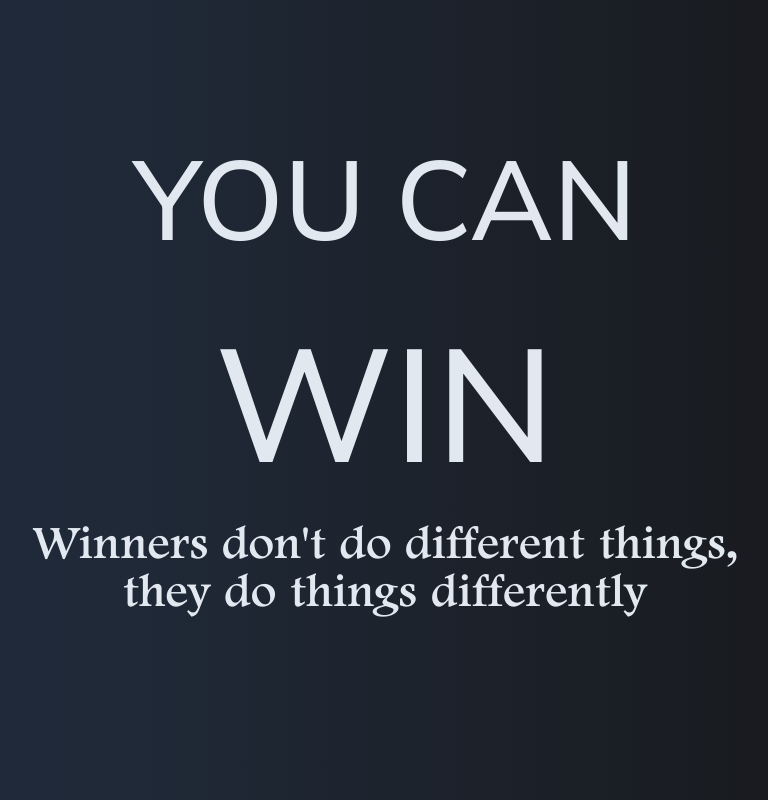
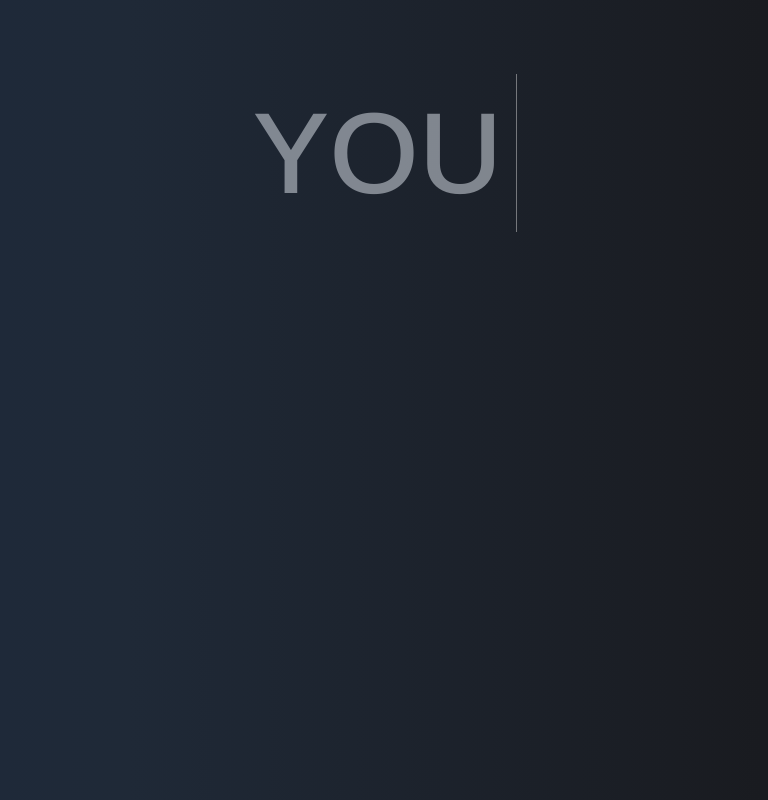
Before and after one commit to saisashreek5thdt/shiv-khera-reading-book, a Next.js app: page / in a window 1280 px wide. Shown: the whole page, without its empty margins (255-1023 px from the left). Built offline with nearby package versions, Linux system fonts and the light colour scheme.

Commit message:
Welcome Page Animation Added

```diff
--- /dev/null
+++ b/app/animationWelcome.css
@@ -0,0 +1,137 @@
+.textType1 {
+  overflow: hidden;
+  white-space: nowrap;
+  animation: typewriter1 8s steps(100) 0.5s 1 normal both,
+    cursorblink 0.5s infinite;
+}
+
+.textType2 {
+  overflow: hidden;
+  white-space: nowrap;
+  animation: typewriter2 8s steps(100) 0.5s 1 normal both,
+    cursorblink 0.5s infinite;
+}
+
+.textType3 {
+  overflow: hidden;
+  white-space: nowrap;
+  animation: typewriter3 8s steps(180) 0.5s 1 normal both,
+    cursorblink 0.5s infinite;
+}
+
+.textType4 {
+  overflow: hidden;
+  white-space: nowrap;
+  animation: typewriter4 8s steps(100) 0.5s 1 normal both,
+    cursorblink 0.5s infinite;
+}
+
+@keyframes typewriter1 {
+  0% {
+    opacity: 0;
+  }
+  25% {
+    opacity: 0.2;
+  }
+  50% {
+    opacity: 0.5;
+  }
+  80% {
+    opacity: 0.8;
+  }
+  100% {
+    opacity: 1;
+  }
+  from {
+    width: 0;
+  }
+
+  to {
+    width: 4.6em;
+  }
+}
+
+@keyframes typewriter2 {
+  0% {
+    opacity: 0;
+  }
+  25% {
+    opacity: 0.2;
+  }
+  50% {
+    opacity: 0.5;
+  }
+  80% {
+    opacity: 0.8;
+  }
+  100% {
+    opacity: 1;
+  }
+  from {
+    width: 0;
+  }
+
+  to {
+    width: 1.9em;
+  }
+}
+
+@keyframes typewriter3 {
+  0% {
+    opacity: 0;
+  }
+  25% {
+    opacity: 0.2;
+  }
+  50% {
+    opacity: 0.5;
+  }
+  80% {
+    opacity: 0.8;
+  }
+  100% {
+    opacity: 1;
+  }
+  from {
+    width: 0;
+  }
+
+  to {
+    width: 15.1em;
+  }
+}
+
+@keyframes typewriter4 {
+  0% {
+    opacity: 0;
+  }
+  25% {
+    opacity: 0.2;
+  }
+  50% {
+    opacity: 0.5;
+  }
+  80% {
+    opacity: 0.8;
+  }
+  100% {
+    opacity: 1;
+  }
+  from {
+    width: 0;
+  }
+
+  to {
+    width: 11.0em;
+  }
+}
+
+@keyframes cursorblink {
+  from {
+    border-right: 1px solid #dedede;
+  }
+
+  to {
+    border-right: 1px solid #666;
+  }
+}
--- a/app/globals.css
+++ b/app/globals.css
@@ -1,4 +1,5 @@
 @import url("https://fonts.googleapis.com/css2?family=Mulish:ital,wght@0,200..1000;1,200..1000&display=swap");
+@import url('https://fonts.googleapis.com/css2?family=Arimo:ital,wght@0,400..700;1,400..700&display=swap');
 
 @tailwind base;
 @tailwind components;
@@ -69,7 +70,7 @@
 
 @layer base {
   .headingText {
-    font-family: "Mulish";
+    font-family: "Arimo";
   }
 
   .homeText {
--- a/app/page.js
+++ b/app/page.js
@@ -1,11 +1,18 @@
 "use client";
 import { useRouter } from "next/navigation";
 import { useState, useEffect } from "react";
+import "./animationWelcome.css";
 
 export default function Home() {
   const [showButton, setShowButton] = useState(false);
 
   const [showText, setShowText] = useState(false);
+
+  const [showText1, setShowText1] = useState(false);
+
+  const [showText2, setShowText2] = useState(false);
+
+  const [showText3, setShowText3] = useState(false);
 
   useEffect(() => {
     const timerTxt = setTimeout(() => {
@@ -15,10 +22,31 @@
   }, []);
 
   useEffect(() => {
+    const timerTxt = setTimeout(() => {
+      setShowText1(true);
+    }, 9000); // Delay animation
+    return () => clearTimeout(timerTxt);
+  }, []);
+
+  useEffect(() => {
+    const timerTxt = setTimeout(() => {
+      setShowText2(true);
+    }, 18000); // Delay animation
+    return () => clearTimeout(timerTxt);
+  }, []);
+
+  useEffect(() => {
+    const timerTxt = setTimeout(() => {
+      setShowText3(true);
+    }, 25000); // Delay animation
+    return () => clearTimeout(timerTxt);
+  }, []);
+
+  useEffect(() => {
     // Display the button after 15 seconds
     const timer = setTimeout(() => {
       setShowButton(true);
-    }, 8000);
+    }, 40000);
 
     // Cleanup timer on component unmount
     return () => clearTimeout(timer);
@@ -34,26 +62,44 @@
   return (
     <>
       <div className="min-h-screen bg-gradient-to-r from-slate-800 from-10% via-gray-800 via-30% to-zinc-900 to-90% flex flex-col items-center justify-center">
+        <div>
           <div
+            className={`flex flex-col items-center justify-center leading-snug text-center`}
+          >
+            <h1
               className={`${
-            showText ? "bottomTop" : "opacity-0"
-          } transition-transform duration-1000 text-center`}
+                showText ? "textType1" : "opacity-0"
+              } headingText text-[7.2rem] text-slate-200 font-medium text-center`}
             >
-          <h1 className="headingText text-[7rem] text-slate-200 font-medium">
               YOU CAN
             </h1>
-          <h1 className="headingText text-[10rem] text-slate-200 font-medium">
+            <h1
+              className={`${
+                showText1 ? "textType2" : "opacity-0"
+              } headingText text-[15rem] text-slate-200 font-medium`}
+            >
               WIN
             </h1>
-          <p className="homeText text-5xl text-slate-200 font-medium">
+          </div>
+          <div
+            className={`flex flex-col items-center justify-center leading-snug text-center`}
+          >
+            <p className={`${
+                showText2 ? "textType3" : "opacity-0"
+              } homeText text-5xl text-slate-200 font-medium`}>
               Winners don&apos;t do different things,
             </p>
-          <p className="homeText text-5xl text-slate-200 font-medium">
+            <p className={`${
+                showText3 ? "textType4" : "opacity-0"
+              } homeText text-5xl text-slate-200 font-medium`}>
               they do things differently
             </p>
           </div>
+        </div>
         <div
-            className={`${ showButton ? "slideIn" : "opacity-0"} mt-5 homeText w-48 h-12 flex items-center justify-center text-3xl bg-slate-500 text-slate-50 font-medium headingText rounded-lg hover:shadow-lg cursor-pointer`}
+          className={`${
+            showButton ? "slideIn" : "opacity-0"
+          } mt-5 homeText w-48 h-12 flex items-center justify-center text-3xl bg-slate-500 text-slate-50 font-medium headingText rounded-lg hover:shadow-lg cursor-pointer`}
           onClick={btnHandler}
         >
           GET IN
```
Lines whose indentation alone changed are shown as unchanged.
